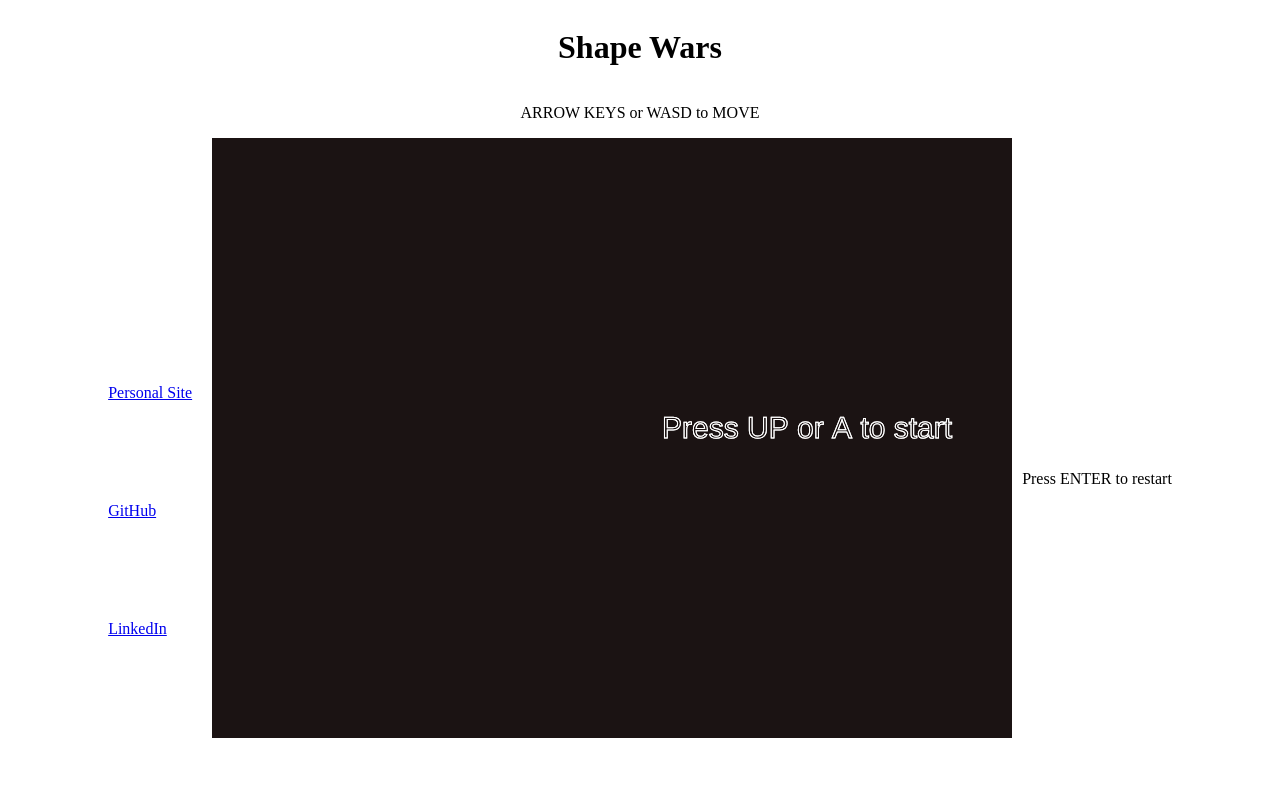
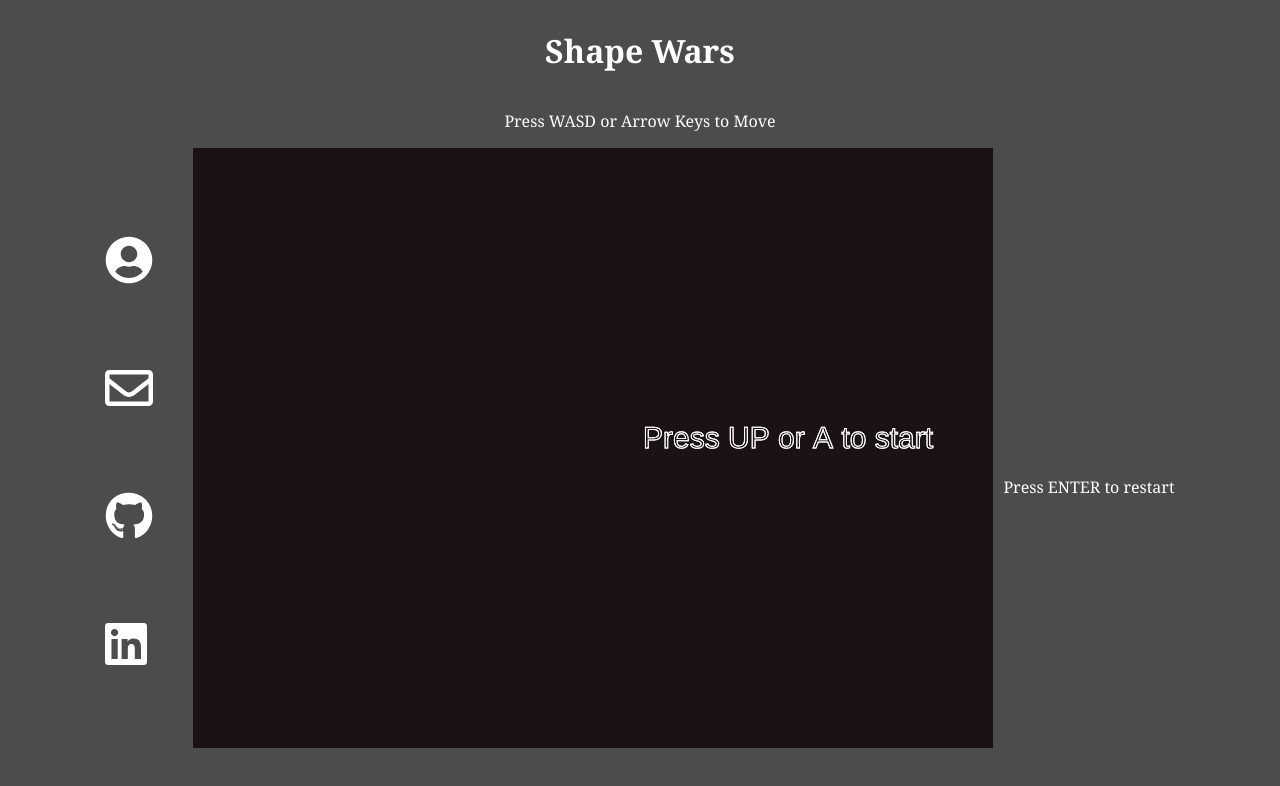
Before and after one commit to gregwaite/Shape-Wars, a website: page index.html in a window 1280 px wide. Drawn offline with Linux system fonts and the light colour scheme.

Commit message:
Add icons for links, fix restart bug

```diff
--- a/index.html
+++ b/index.html
@@ -11,18 +11,25 @@
     <script src="./dist/main.js"></script>
 
     <script type="application/javascript" src="./dist/main.js"></script>
+    <script defer src="https://use.fontawesome.com/releases/v5.7.1/js/all.js"
+        integrity="sha384-eVEQC9zshBn0rFj4+TU78eNA19HMNigMviK/PU/FFjLXqa/GKPgX58rvt5Z8PLs7"
+        crossorigin="anonymous">
+    </script>
   </head>
-  <body>
+  <body class="body">
     <div class="whole">
       <header class="header">
         <h1>Shape Wars</h1>
-        <p>ARROW KEYS or WASD to MOVE</p>
+        <p>Press WASD or Arrow Keys to Move</p>
       </header>
       <div class="canvas">
         <div class="links">
-          <a href="http://www.greg-waite.com/">Personal Site</a>
-          <a href="https://github.com/gregwaite/Str8-Blobbin/">GitHub</a>
-          <a href="https://www.linkedin.com/in/greg-waite-26a92a175/">LinkedIn</a>
+          <a href="http://www.greg-waite.com/" class="personal-site" target="_blank"><i class="fas fa-user-circle fa-3x"></i></a>
+          <a href="mailto: waite68@gmail.com" class="email" target="_blank"><i class="far fa-envelope fa-3x"></i></a>
+          <a href="https://github.com/gregwaite/Str8-Blobbin/" class="github" target="_blank"><i
+              class="fab fa-github fa-3x"></i></a>
+          <a href="https://www.linkedin.com/in/greg-waite-26a92a175/" class="linkedin" target="_blank"><i
+              class="fab fa-linkedin fa-3x"></i></a>
         </div>
         <canvas id="game-canvas" width=800px height=600px></canvas>
         <li>Press ENTER to restart</li>
--- a/src/circle.js
+++ b/src/circle.js
@@ -50,8 +50,11 @@ class Circle extends MovingObject {
       this.up = true;
     } else if (key.code === "ArrowDown" || key.code === "KeyS") {
       this.down = true;
+    } else if (key.code === "Enter" && this.game.started) {
+      this.game.restart();
     } else if (key.code === "Enter") {
-      this.game.restart();
+      this.game.started = true;
+      this.game.start();
     }
   }
 
--- a/src/game.js
+++ b/src/game.js
@@ -140,7 +140,6 @@ class Game {
     } else if (this.waveNum >= 4 && this.waveNum < 10 && this.waveCount > 5) {
       this.handleWaveCheck();
     } else if (this.waveNum >= 10 && this.waveCount > 9) {
-      debugger
       this.handleWaveCheck();
     } else {
       this.fleet.forEach(enemy => {
--- a/styles.css
+++ b/styles.css
@@ -1,3 +1,8 @@
+.body {
+  background: #4c4c4c;
+  color: white;
+  font-family: Cambria, Cochin, Georgia, Times, 'Times New Roman', serif
+}
 .whole {
   display: flex;
   flex-direction: column;
@@ -29,6 +34,7 @@
 }
 
 .links > a {
-  margin-bottom: 100px;
-  margin-right: 20px;
+  color: white;
+  margin-bottom: 80px;
+  margin-right: 40px;
 }
```
Also changed, not shown: dist/main.js.
